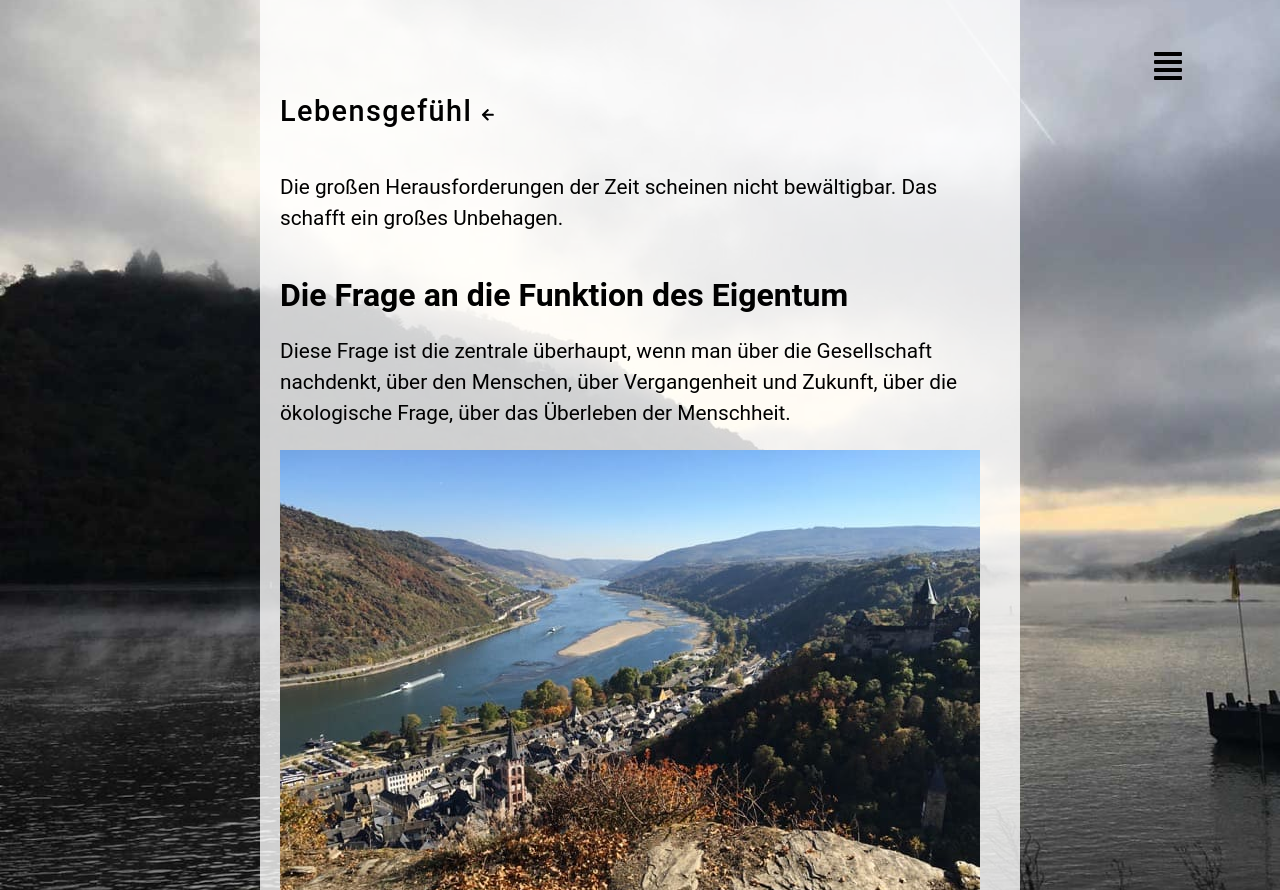
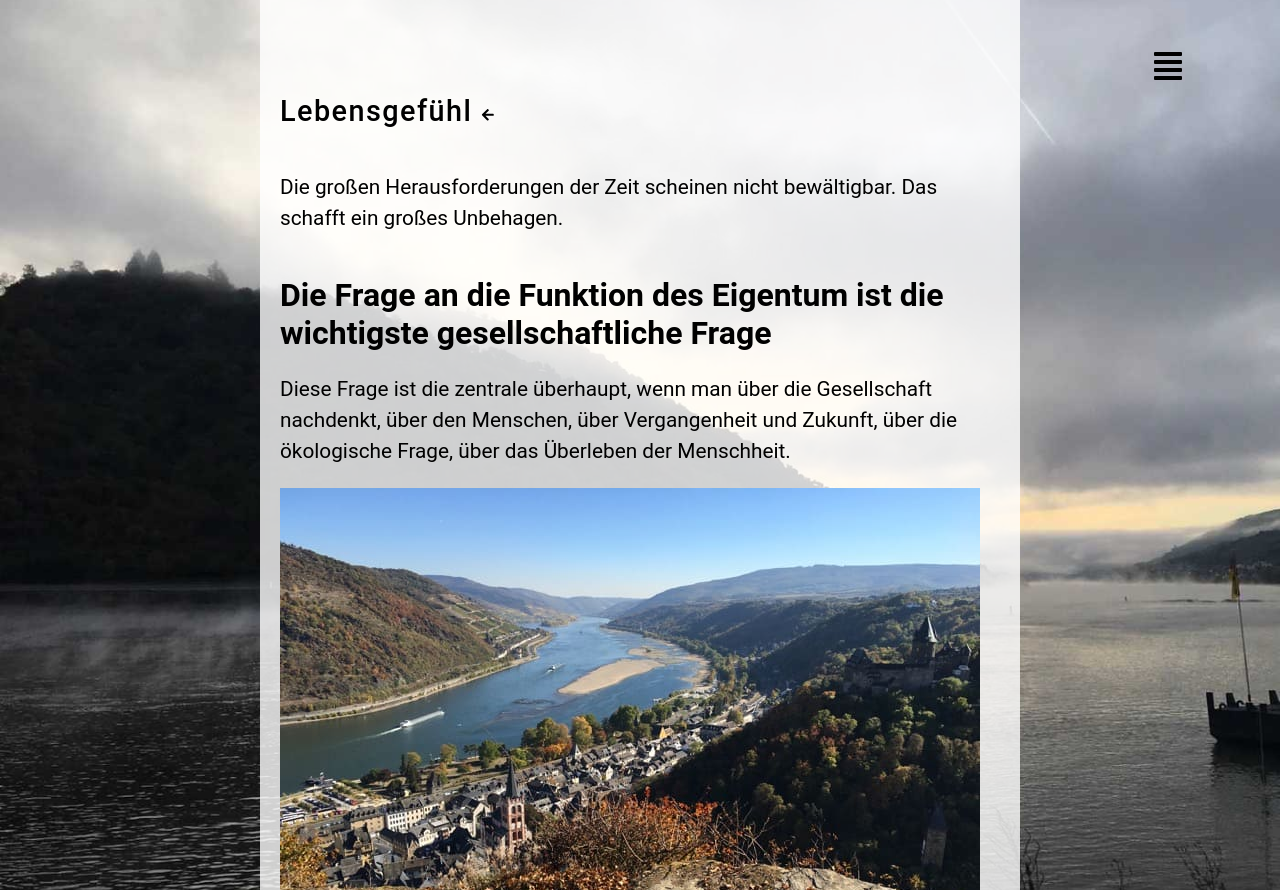
Before and after one commit to br-10/bakalonisite, a Gatsby site: page /bacharach/eigentum in a window 1280 px wide. Built offline with nearby package versions, Linux system fonts and the light colour scheme; Gatsby itself is replaced by a stand-in of ours.

Commit message:
Update index.md

```diff
--- a/src/pages/bacharach/eigentum/index.md
+++ b/src/pages/bacharach/eigentum/index.md
@@ -6,7 +6,7 @@ description: Die großen Herausforderungen der Zeit scheinen nicht bewältigbar.
 ---
 
 
-# Die Frage an die Funktion des Eigentum
+# Die Frage an die Funktion des Eigentum ist die wichtigste gesellschaftliche Frage
 
 Diese Frage ist die zentrale überhaupt, wenn man über die Gesellschaft nachdenkt, über den Menschen, über Vergangenheit und Zukunft, über die ökologische Frage, über das Überleben der Menschheit.
 
```
